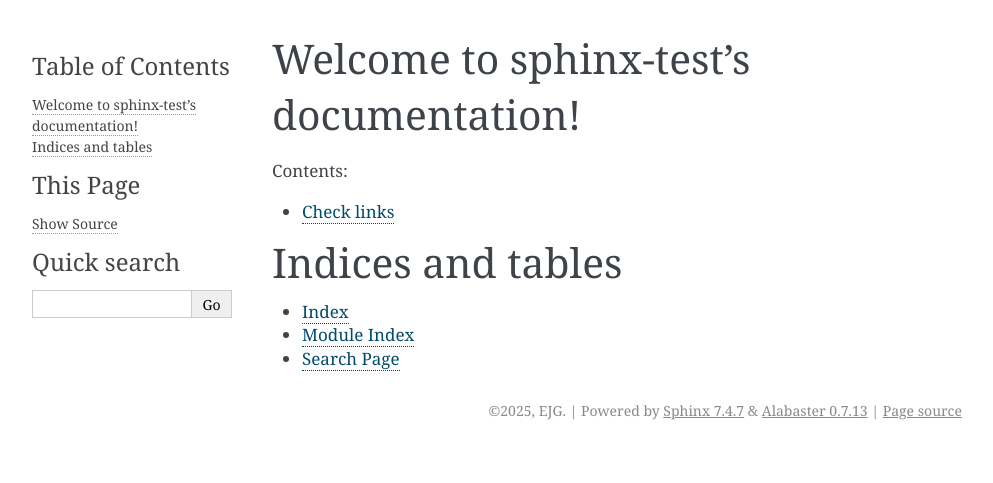
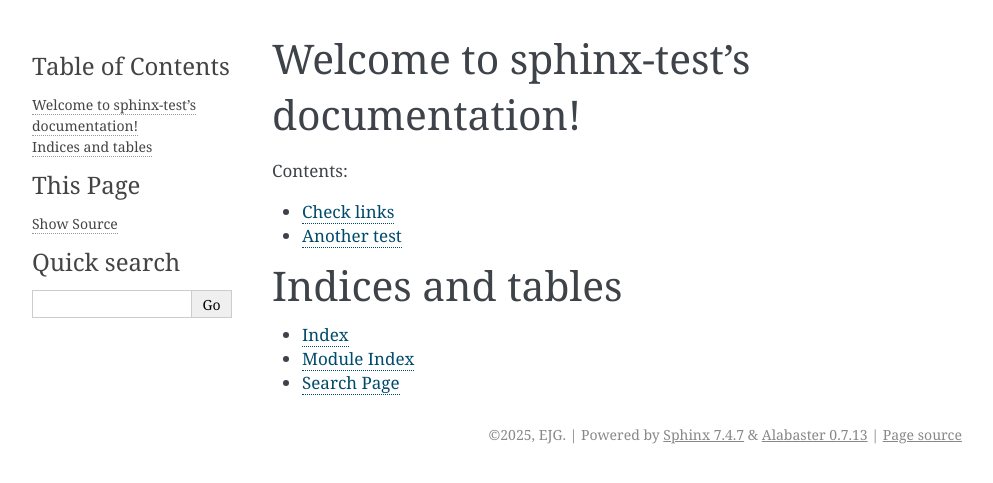
Before and after one commit to elijahgreenstein/sphinx-test, a Sphinx documentation site: the page built from docs/source/index.rst, in a window 1280 px wide. Shown: the top 483 px of the page, without its empty margins (148-1141 px from the left). Built offline with Sphinx 7.4.7, drawn with Linux system fonts in a browser that asks for light colours.

Commit message:
Update docs

```diff
--- a/docs/source/index.rst
+++ b/docs/source/index.rst
@@ -11,6 +11,7 @@ Welcome to sphinx-test's documentation!
    :caption: Contents:
 
    test
+   test2
 
 
 
--- /dev/null
+++ b/docs/source/test2.rst
@@ -0,0 +1,4 @@
+Another test
+============================================================
+
+With more content
```
